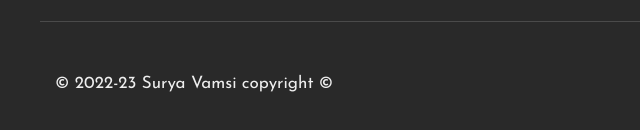
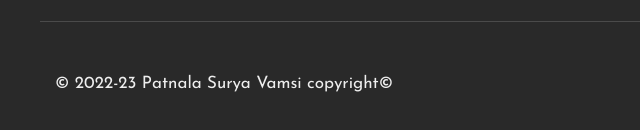
Before and after one commit to surya-v7/FRT-project, a plain HTML site: page about.html in a window 1280 px wide. Shown: the part 3656-3786 px from the top of the page, 0-640 px from the left. Drawn offline with Linux system fonts and the light colour scheme.

Commit message:
partial commit

```diff
--- a/about.html
+++ b/about.html
@@ -367,7 +367,7 @@
                 <!-- copyright -->
                 <div class="w3l-copyright mt-lg-5 mt-sm-4 pt-md-4 pt-3">
                     <div class="row bottom-copies pt-md-5 pt-4 mt-md-5 mt-4">
-                        <p class="col-lg-8 copy-footer-29">© 2022-23 Surya Vamsi copyright &copy;</p>
+                        <p class="col-lg-8 copy-footer-29">© 2022-23 Patnala Surya Vamsi copyright&copy;</p>
 
                         <div class="col-lg-4 footer-list-29 mt-lg-0 mt-md-4 mt-2">
                             <ul class="d-flex text-lg-right">
```
